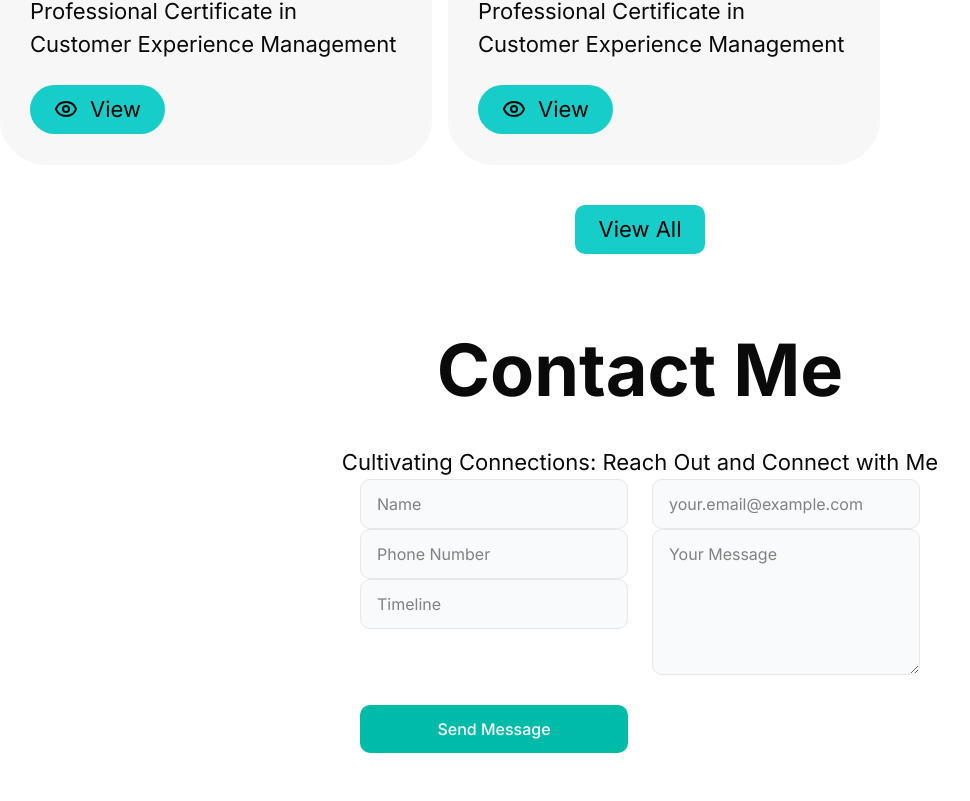
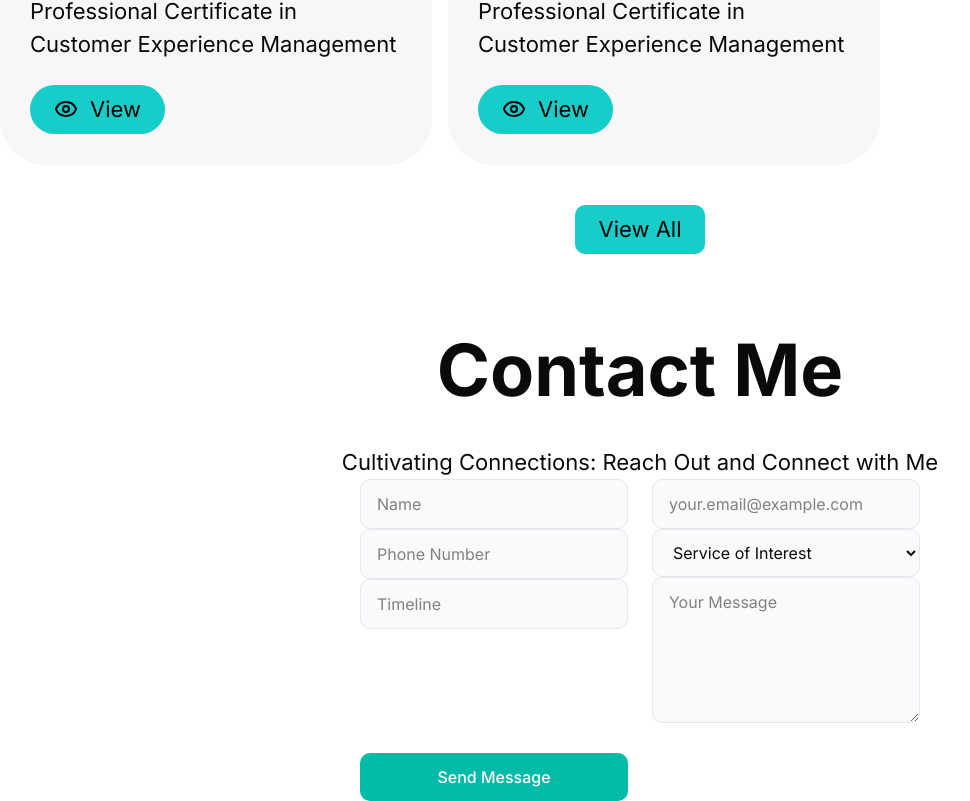
Before and after one commit to Roshen-Perera/ceylon-developers-portfolio, a Next.js app: page /portfolio in a window 1280 px wide. Shown: the part 4209-5010 px from the top of the page, without its empty margins (0-970 px from the left). Before the commit the page ends 4962 px from the top, so only its background shows below. Built offline with nearby package versions, Linux system fonts and the light colour scheme.

Commit message:
Add service selection dropdown to ContactPortfolio component

```diff
--- a/components/contactPortfolio.tsx
+++ b/components/contactPortfolio.tsx
@@ -47,7 +47,14 @@ const ContactPortfolio = () => {
               placeholder="your.email@example.com"
             />
           </div>
-
+          <div>
+            <select className="w-full px-4 py-3 bg-gray-50 border border-gray-200 rounded-lg focus:outline-none focus:ring-2 focus:ring-teal-500 focus:border-transparent transition-colors resize-vertical">
+              <option>Service of Interest</option>
+              <option>Web Development</option>
+              <option>Mobile App</option>
+              <option>UI/UX Design</option>
+            </select>
+          </div>
           <div>
             <textarea
               id="message"
```
